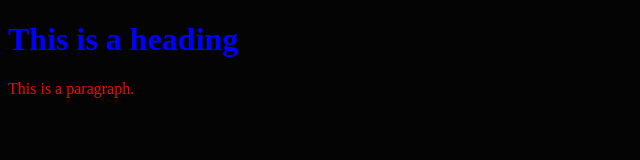
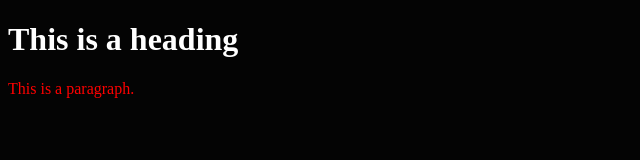
Before and after one commit to TalhaIqbal7/module2, a plain HTML site: page folder/index.html in a window 1280 px wide. Shown: the whole page, without its empty margins (0-640 px from the left). Drawn offline with Linux system fonts and the light colour scheme.

Commit message:
Update styles.css

```diff
--- a/folder/styles.css
+++ b/folder/styles.css
@@ -2,7 +2,7 @@ body {
     background-color: rgba(0, 0, 0, 0.986);
   }
   h1 {
-    color: blue;
+    color: rgb(255, 255, 255);
   }
   p {
     color: red;
```
